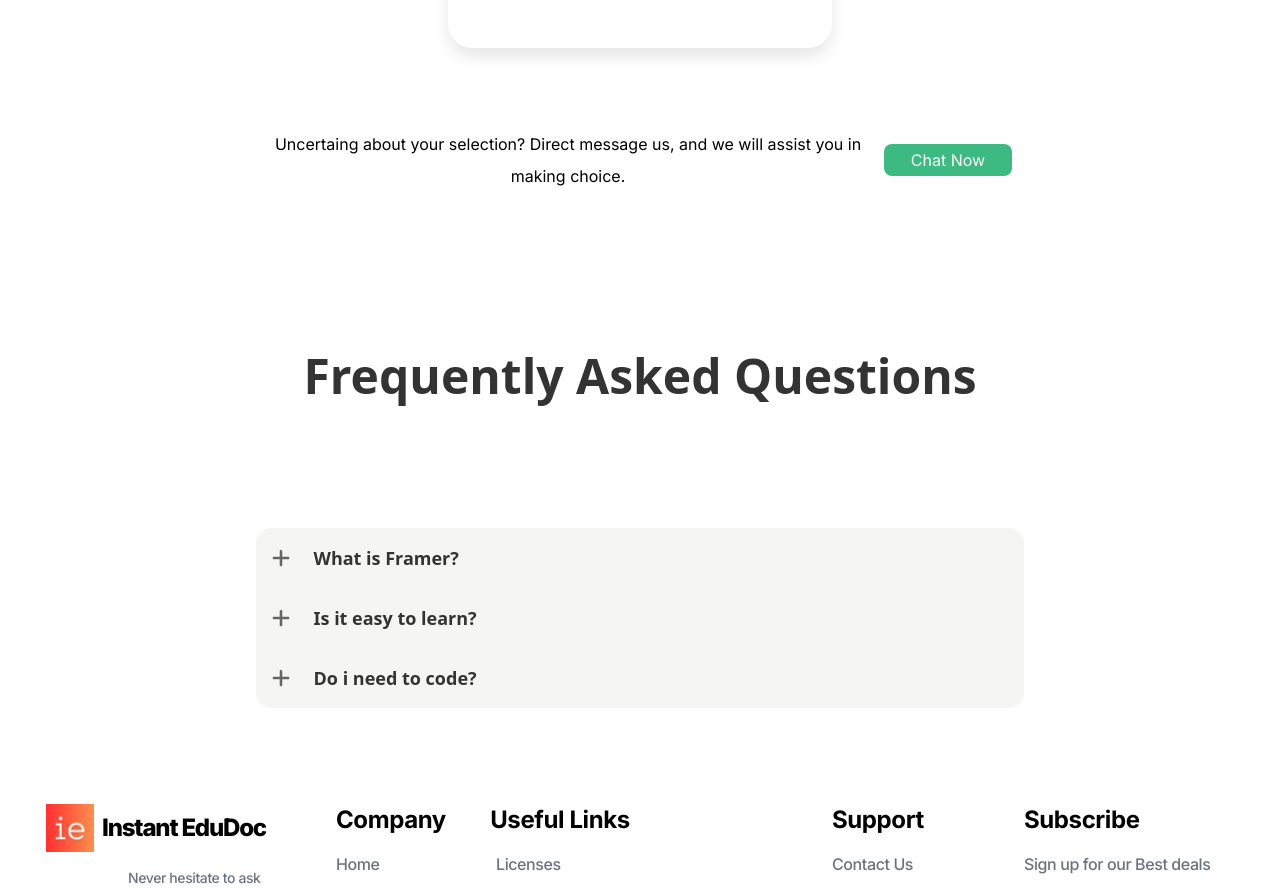
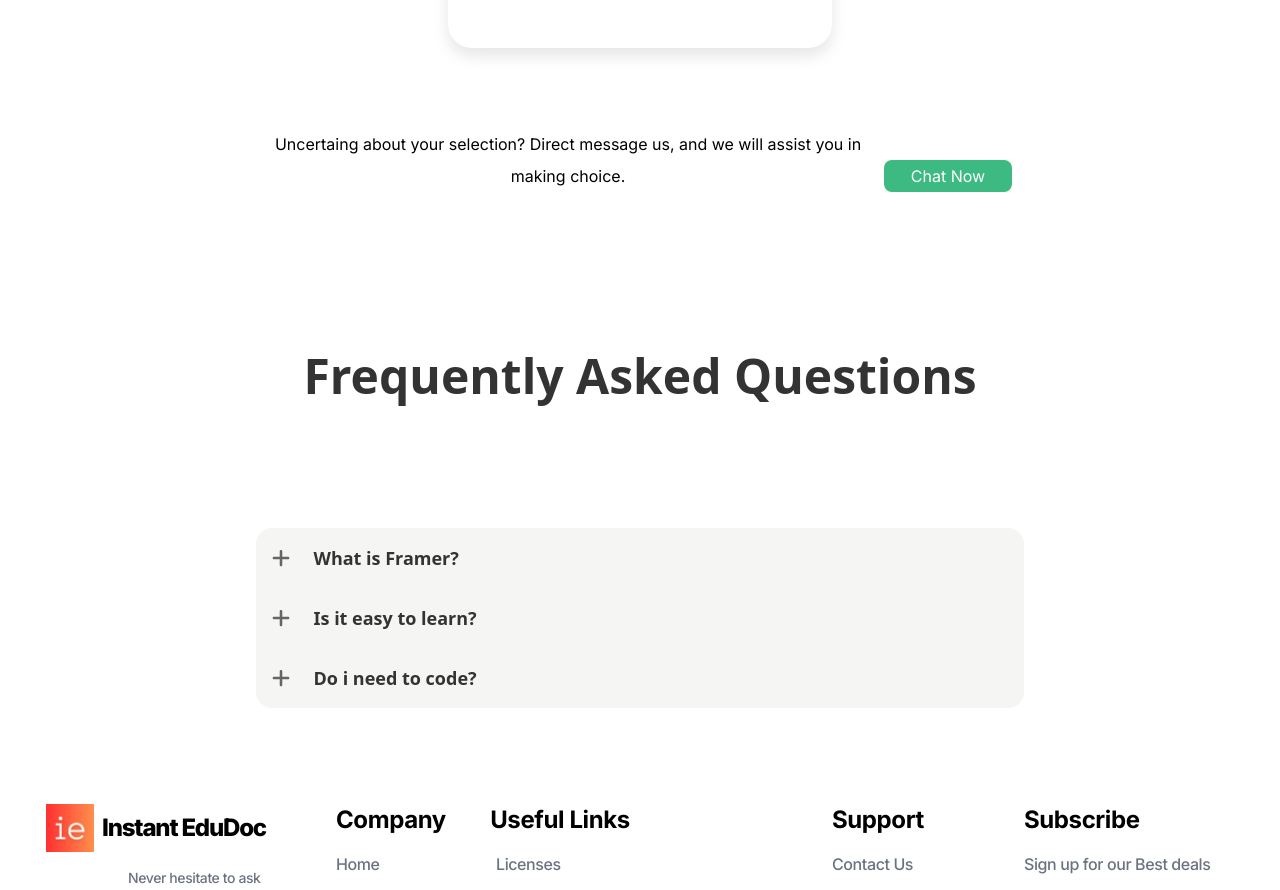
Before and after one commit to MayankGupta2023/ie-pwm, a Next.js app: page /pricing in a window 1280 px wide. Shown: the part 1300-2190 px from the top of the page. Built offline with nearby package versions, Linux system fonts and the light colour scheme; no server answers.

Commit message:
Update styling in pricing page

```diff
--- a/src/pages/pricing.js
+++ b/src/pages/pricing.js
@@ -190,8 +190,8 @@ const Pricing = () => {
 
 
       </div>
-      <div className={`flex justify-center  font-inter items-center my-8 gap-4 text-center px-10 ${style.chat}`}>
-        <p className={`text-md leading-8 min-w-96 w-1/2 ${style.chat2}`}>
+      <div className={`flex justify-center sm:items-end  font-inter items-center my-8 gap-4 text-center px-10 ${style.chat}`}>
+        <p className={`text-md  leading-8 min-w-96 w-1/2 ${style.chat2}`}>
           Uncertaing about your selection? Direct message us, and we will assist you in making choice.
 
         </p>
```
